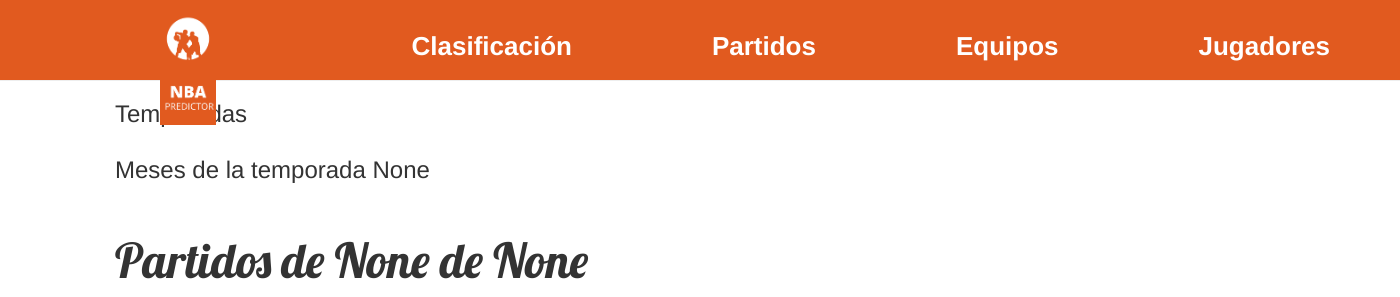
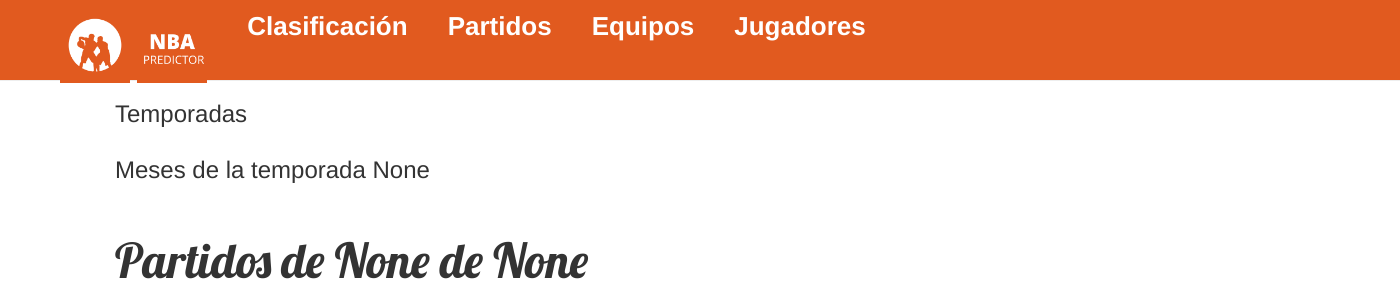
Before and after one commit to jesvazarg/NBAWebPredictor, a Django app: page /game/list in a window 1400 px wide. Shown: the top 297 px of the page. Run offline with Django 4.2, Linux system fonts and the light colour scheme; data that the repository does not hold is empty; some libraries are stand-ins or nearby versions.

Commit message:
Update base.html

```diff
--- a/nba/templates/nba/base.html
+++ b/nba/templates/nba/base.html
@@ -13,16 +13,14 @@
     <body>
         <div class="page-header">
             <ul>
-                <li class="main-title">
-                    <a class="imagen" href="/">
-                        <img src="{% static 'media/logo/logo_img_nar.png' %}" alt="logo_nba_predictor" height="100%"/>
-                        <img src="{% static 'media/logo/titulo_web.png' %}" alt="logo_nba_predictor" height="100%"/>
-                    </a>
-                </li>
-                <li class="menu"><a href="{% url 'standings' %}" class="top-menu">Clasificación</a></li>
-                <li class="menu"><a href="{% url 'game_list' %}" class="top-menu">Partidos</a></li>
-                <li class="menu"><a href="{% url 'team_list' %}" class="top-menu">Equipos</a></li>
-                <li class="menu"><a href="{% url 'player_list' %}" class="top-menu">Jugadores</a></li>
+                <a class="imagen main-title" href="/">
+                    <img src="{% static 'media/logo/logo_img_nar.png' %}" alt="logo_nba_predictor" height="100%"/>
+                    <img src="{% static 'media/logo/titulo_web.png' %}" alt="logo_nba_predictor" height="100%"/>
+                </a>
+                <a href="{% url 'standings' %}" class="menu"><li>Clasificación</li></a>
+                <a href="{% url 'game_list' %}" class="menu"><li>Partidos</li></a>
+                <a href="{% url 'team_list' %}" class="menu"><li>Equipos</li></a>
+                <a href="{% url 'player_list' %}" class="menu"><li>Jugadores</li></a>
             </ul>
         </div>
         <div class="content container">
```
